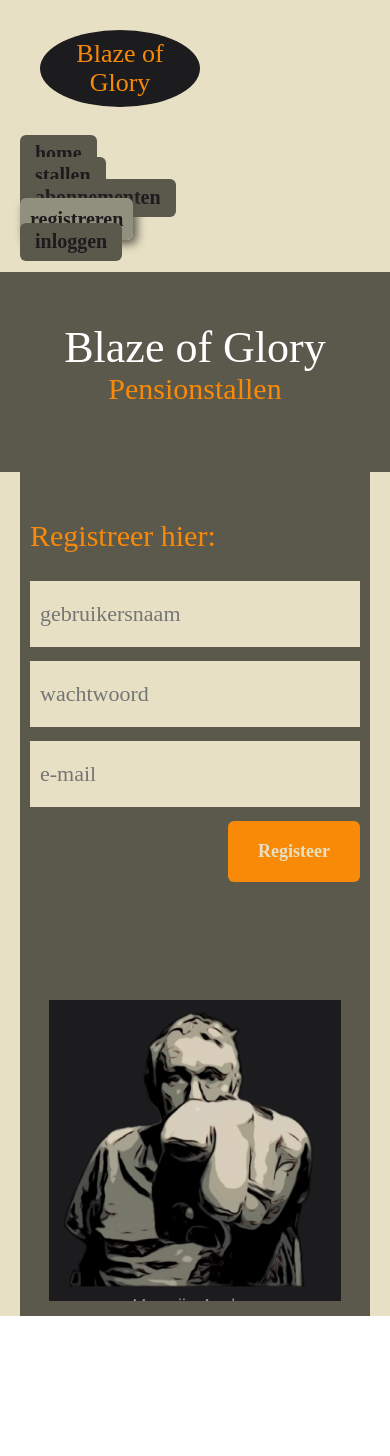
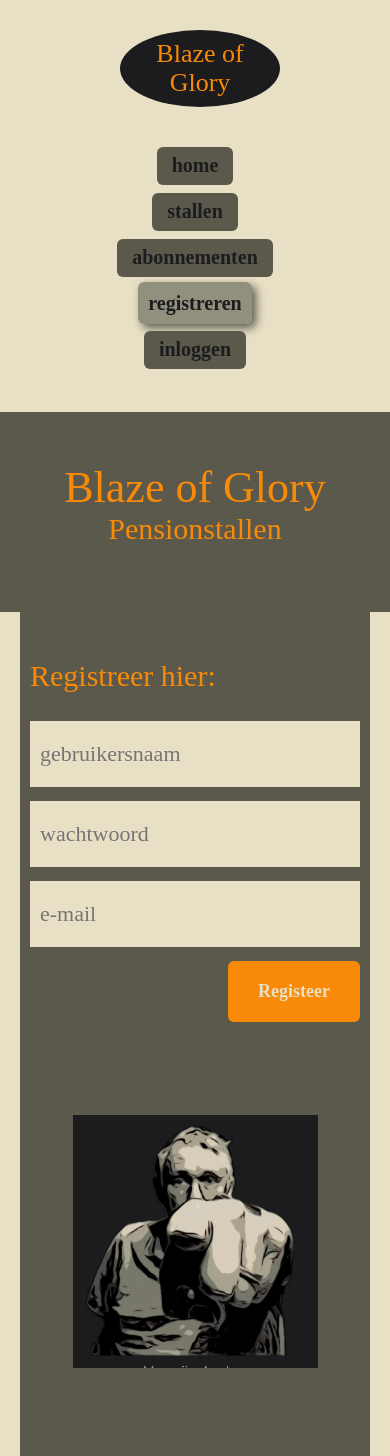
Before and after one commit to Pincodeert/eindopdracht-frontend-novi-paardenstal, a React (Vite) app: page /registreer in a window 390 px wide. Before the commit the page ends 1316 px from the top, so only its background shows below. Built offline with nearby package versions, Linux system fonts and the light colour scheme; a web font is replaced by a local one.

Commit message:
responsiveness navbar en register-pagina verbeterd

```diff
--- a/src/components/navBar/NavBar.module.css
+++ b/src/components/navBar/NavBar.module.css
@@ -24,11 +24,13 @@
     }
 }
 
-@media screen and (max-width: 820px) {
+@media screen and (max-width: 870px) {
     .header-navigation {
         flex-direction: column;
         justify-content: space-between;
-        align-items: flex-start;
+        /*align-items: flex-start;*/
+        align-items: center;
+        margin-bottom: 20px;
     }
 
     .logo {
@@ -39,7 +41,7 @@
 
 @media screen and (max-width: 620px) {
     .header-navigation {
-        align-items: flex-start;
+        /*align-items: center;*/
     }
 
     .logo {
--- a/src/components/navLinkList/NavLinkList.jsx
+++ b/src/components/navLinkList/NavLinkList.jsx
@@ -2,6 +2,7 @@ import {NavLink} from "react-router-dom";
 import styles from "./NavLinkList.module.css";
 
 function NavLinkList() {
+
     return (
         <ul className={styles["nav-list"]}>
             <li>
--- a/src/components/navLinkList/NavLinkList.module.css
+++ b/src/components/navLinkList/NavLinkList.module.css
@@ -26,7 +26,7 @@
     box-shadow: 4px 4px 10px var(--army);
 }
 
-@media screen and (max-width: 820px) {
+@media screen and (max-width: 870px) {
     .nav-list {
         flex-basis: auto;
         width: 100%;
@@ -38,7 +38,8 @@
 @media screen and (max-width: 620px) {
     .nav-list {
         flex-direction: column;
-        align-items: flex-start;
+        align-items: center;
         margin: 10px 0;
+        flex-basis: 250px;
     }
 }
--- a/src/index.css
+++ b/src/index.css
@@ -253,6 +253,7 @@ a:visited {
 /* idem voor login en registeer pagina*/
 .login-nav-section {
     background-color: var(--pale);
+
 }
 
 /* idem voor login en registeer pagina*/
@@ -391,9 +392,9 @@ select, option {
 }
 
 @media screen and (max-width: 992px) {
-    h1 {
-        color: powderblue;
-    }
+    /*h1 {*/
+    /*    color: powderblue;*/
+    /*}*/
 
     p, button {
         font-size: 0.9em;
@@ -405,9 +406,9 @@ select, option {
 }
 
 @media screen and (max-width: 820px) {
-    h1 {
-        color: yellow;
-    }
+    /*h1 {*/
+    /*    color: yellow;*/
+    /*}*/
 
     .footer-close-section {
         font-size: 15px;
@@ -415,9 +416,9 @@ select, option {
 }
 
 @media screen and (max-width: 620px) {
-    h1 {
-        color: white;
-    }
+    /*h1 {*/
+    /*    color: white;*/
+    /*}*/
 
     p, button {
         font-size: 0.9em;
--- a/src/pages/home/Home.jsx
+++ b/src/pages/home/Home.jsx
@@ -17,6 +17,7 @@ import Feature from "../../components/feature/Feature.jsx";
 import {useNavigate} from "react-router-dom";
 import NavLinkList from "../../components/navLinkList/NavLinkList.jsx";
 import IntroSection from "../../components/introSection/IntroSection.jsx";
+
 
 function Home() {
     const navigate = useNavigate();
--- a/src/pages/register/Register.module.css
+++ b/src/pages/register/Register.module.css
@@ -45,3 +45,16 @@ form {
     width: 89%;
     padding: 20px 10px 8px 10px;
 }
+
+@media screen and (max-width: 870px) {
+
+    .register-info-container {
+        margin-top: 0;
+        height: auto;
+    }
+
+    .register-info-container img{
+       padding: 0;
+        width: 70%;
+    }
+}
```
